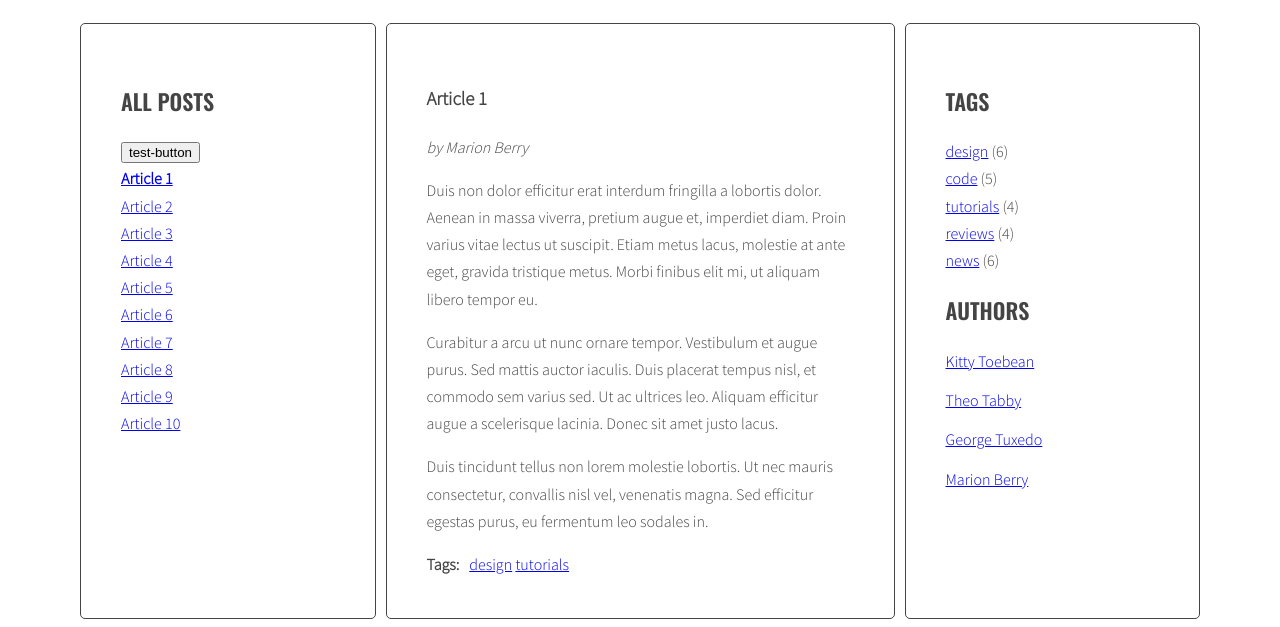
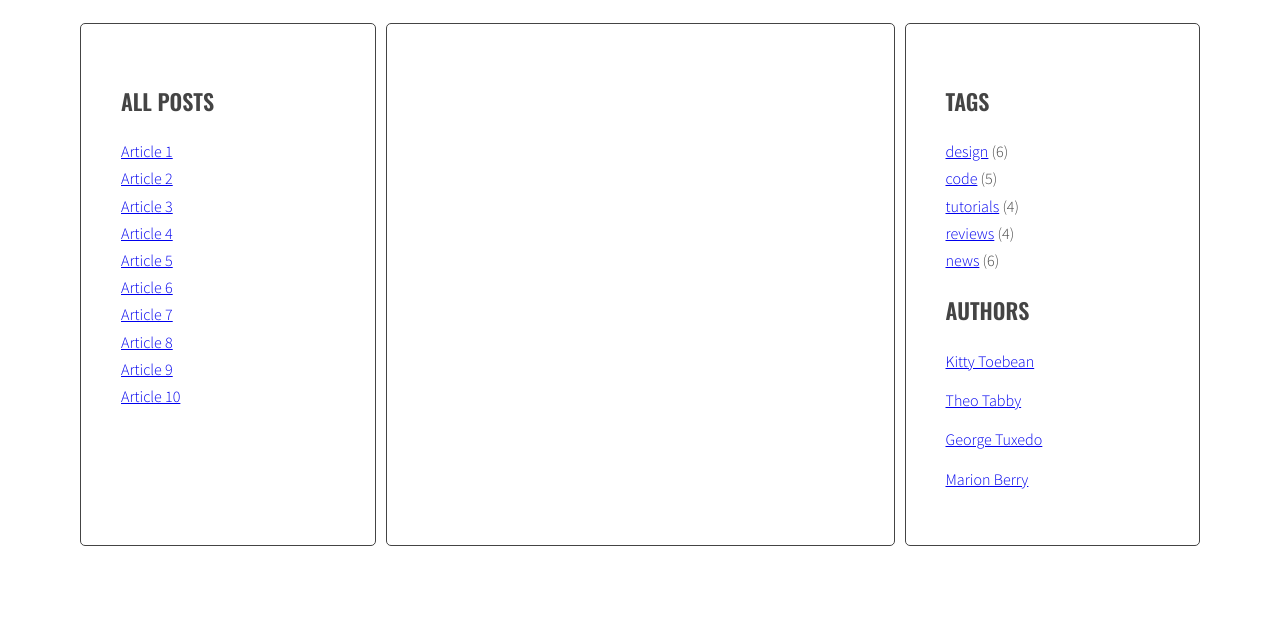
Before and after one commit to Mateusz-Korczak/javascript-blog, a website: page index.html in a window 1280 px wide. Both pictures are taken after a click on the link "Article 2". Shown: the part 220-847 px from the top of the page. After the commit the page ends 800 px from the top, so only its background shows below. Drawn offline with nearby package versions, Linux system fonts and the light colour scheme; files that its build step writes are made by us from their sources.

Commit message:
added remove class 'active' from all articles functionality

```diff
--- a/index.html
+++ b/index.html
@@ -14,7 +14,6 @@
           <main class="wrapper">
             <aside class="sidebar">
               <h2 class="section-title">All posts</h2>
-              <button id="test-button">test-button</button>
               <ul class="list titles">
                 <li><a href="#article-1" class="active"><span>Article 1</span></a></li>
                 <li><a href="#article-2"><span>Article 2</span></a></li>
--- a/js/script.js
+++ b/js/script.js
@@ -1,31 +1,30 @@
 'use strict';
 
-/*
-document.getElementById('test-button').addEventListener('click', function(){
-    const links = document.querySelectorAll('.titles a');
-    console.log('links:', links);
-  });
-*/
 
 const titleClickHandler = function(event){
-    console.log('Link was clicked!');
-    console.log(event);
 
     /* remove class 'active' from all article links  */
+    const activeLinks = document.querySelectorAll('.titles a.active');
 
+    for(let activeLink of activeLinks){
+    activeLink.classList.remove('active');
+    }
     /* add class 'active' to the clicked link */
 
     /* remove class 'active' from all articles */
+    const activeArticles = document.querySelectorAll('.posts .post');
 
+    for(let activeArticle of activeArticles){
+    activeArticle.classList.remove('active');
+    }
     /* get 'href' attribute from the clicked link */
 
     /* find the correct article using the selector (value of 'href' attribute) */
 
     /* add class 'active' to the correct article */
-  }
+}
+const links = document.querySelectorAll('.titles a');
 
-  const links = document.querySelectorAll('.titles a');
-
-  for(let link of links){
-    link.addEventListener('click', titleClickHandler);
-  }
+for(let link of links){
+  link.addEventListener('click', titleClickHandler);
+}
```
